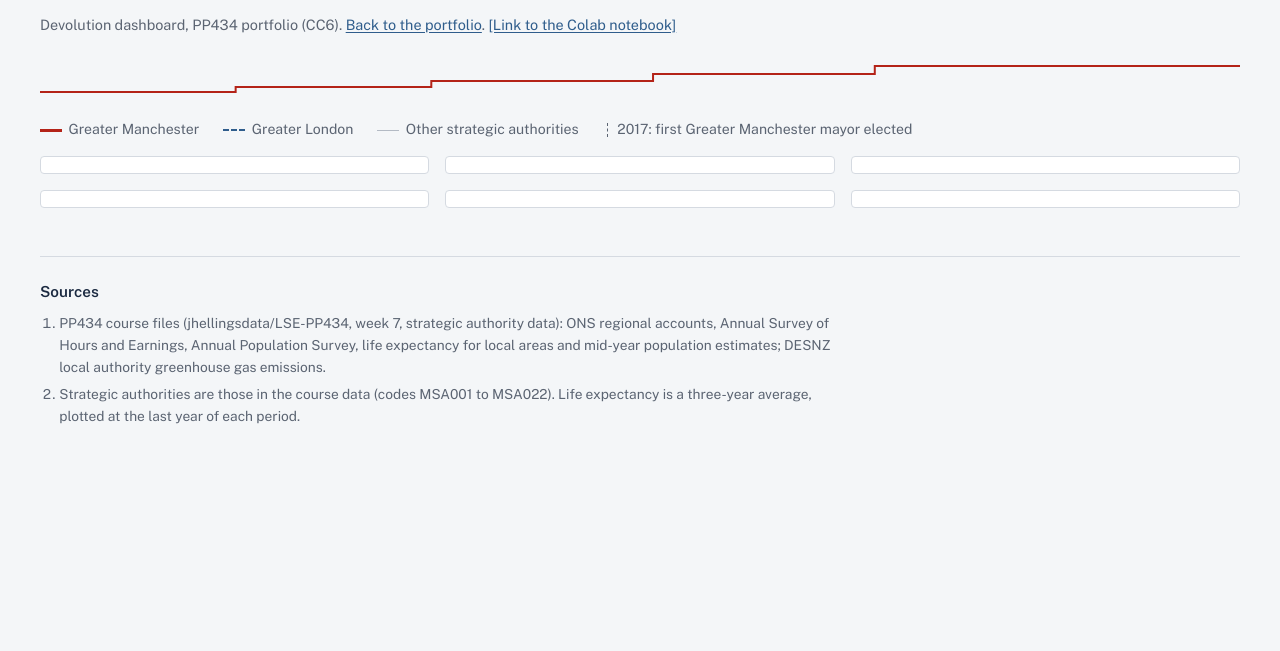
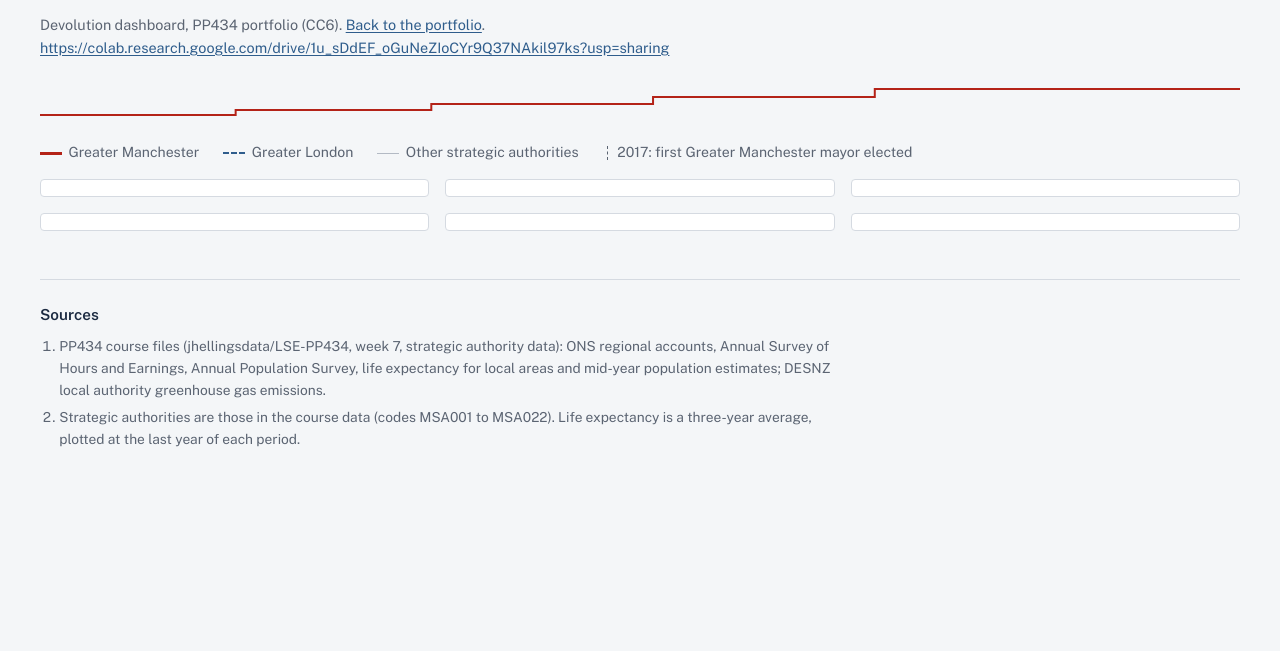
Before and after one commit to jakobbilan/jakobbilan.github.io, a plain HTML site: page DevolutionDashboard.html in a window 1280 px wide. Shown: the part 149-800 px from the top of the page. Drawn offline with nearby package versions, Linux system fonts and the light colour scheme; a script that the page names is missing.

Commit message:
Change Colab notebook link in byline
Updated the link in the byline to point to a specific Colab notebook.

```diff
--- a/DevolutionDashboard.html
+++ b/DevolutionDashboard.html
@@ -18,7 +18,7 @@
   <header class="masthead">
     <h1>[Headline]</h1>
     <p class="standfirst">[Standfirst]</p>
-    <p class="byline">Devolution dashboard, PP434 portfolio (CC6). <a href="portfolio.html#cc6">Back to the portfolio</a>. <a href="#" class="notebook">[Link to the Colab notebook]</a></p>
+    <p class="byline">Devolution dashboard, PP434 portfolio (CC6). <a href="portfolio.html#cc6">Back to the portfolio</a>. <a href="#" class="notebook">https://colab.research.google.com/drive/1u_sDdEF_oGuNeZIoCYr9Q37NAkil97ks?usp=sharing</a></p>
     <svg class="brackets" viewBox="0 0 920 34" preserveAspectRatio="none" aria-hidden="true" focusable="false">
       <path d="M0 32 H150 V27 H300 V21 H470 V14 H640 V6 H920" fill="none" stroke="#B42318" stroke-width="2" vector-effect="non-scaling-stroke"/>
     </svg>
```
